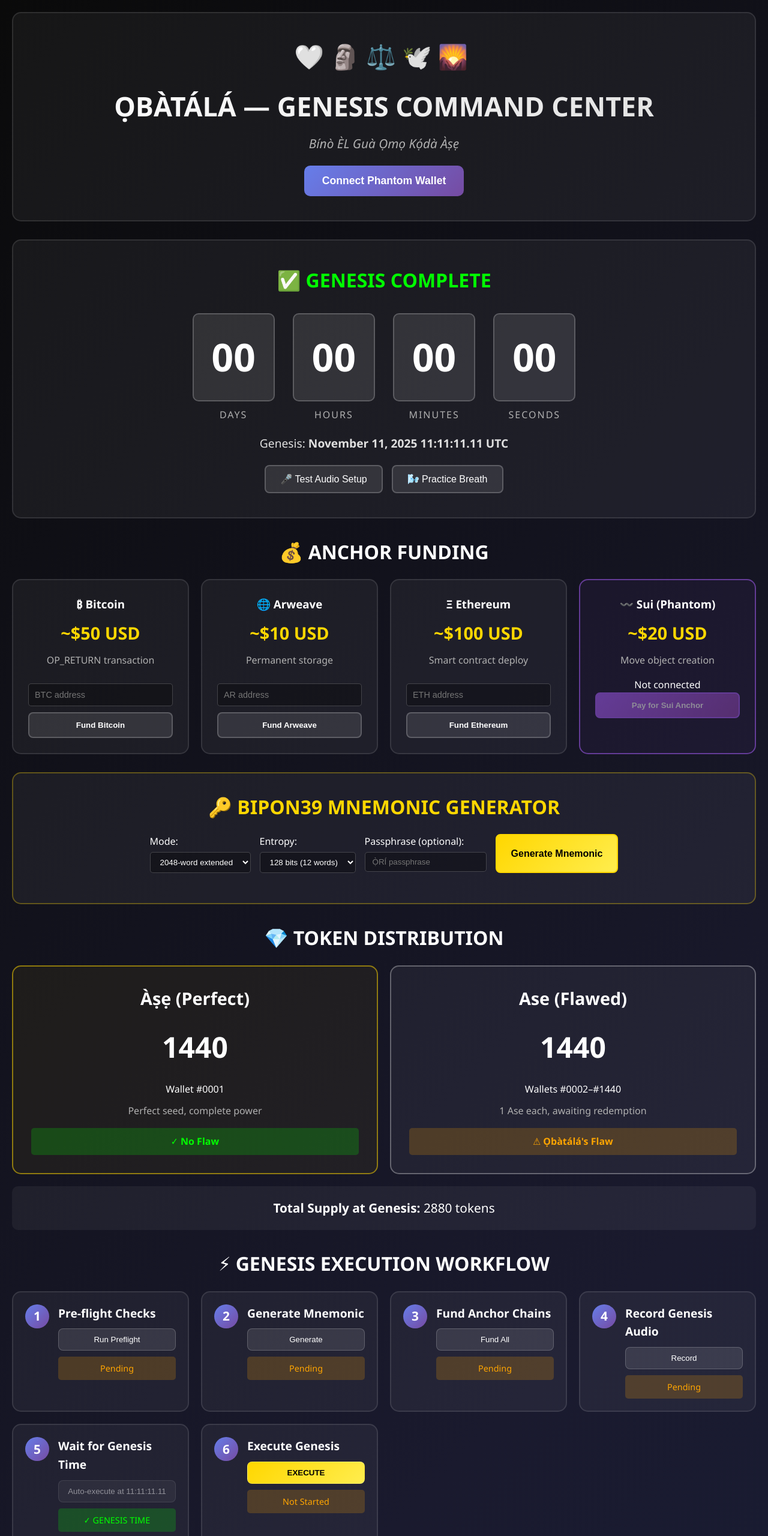
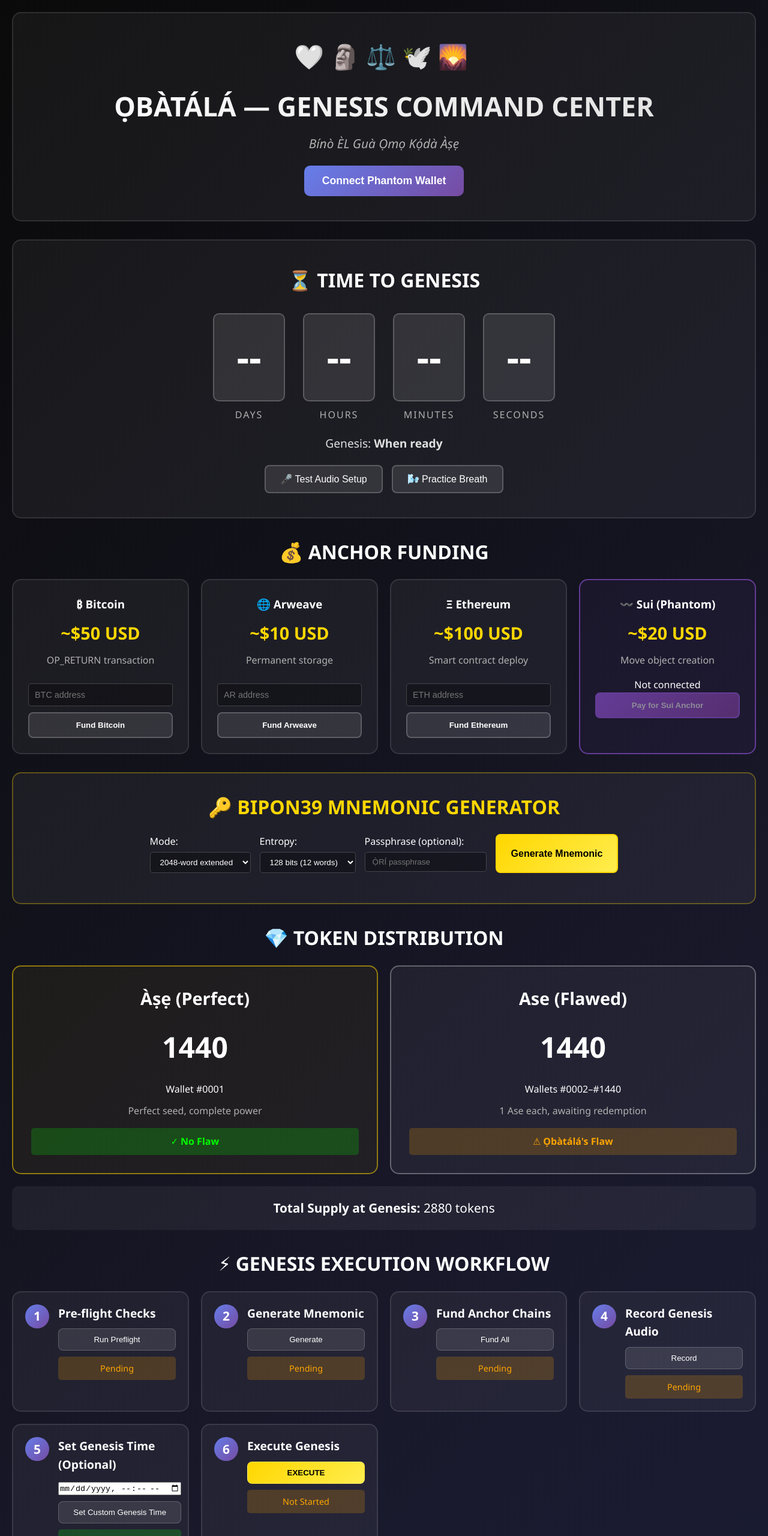
Before and after one commit to jbino85/Techgnosis, a plain HTML site: page dashboard/index.html in a window 1280 px wide. Shown: the top 2560 px of the page at 60% size. Drawn offline with Linux system fonts and the light colour scheme.

Commit message:
Update dashboard and veil systems

```diff
--- a/dashboard/app.js
+++ b/dashboard/app.js
@@ -1,7 +1,22 @@
 // Genesis Countdown Timer
-const GENESIS_TIME = new Date('2025-11-11T11:11:11.110Z').getTime();
+let GENESIS_TIME = null;
+
+function setGenesisTime(dateTime) {
+    GENESIS_TIME = new Date(dateTime).getTime();
+    document.getElementById('genesisTimeDisplay').textContent = new Date(dateTime).toUTCString();
+    addLog(`Genesis time set to: ${new Date(dateTime).toUTCString()}`, 'info');
+}
 
 function updateCountdown() {
+    if (!GENESIS_TIME) {
+        // No genesis time set yet
+        document.getElementById('days').textContent = '--';
+        document.getElementById('hours').textContent = '--';
+        document.getElementById('minutes').textContent = '--';
+        document.getElementById('seconds').textContent = '--';
+        return;
+    }
+
     const now = new Date().getTime();
     const distance = GENESIS_TIME - now;
 
@@ -30,7 +45,7 @@ function updateCountdown() {
     document.getElementById('seconds').textContent = String(seconds).padStart(2, '0');
 }
 
-// Update countdown every second
+// Update countdown every second only if genesis time is set
 updateCountdown();
 setInterval(updateCountdown, 1000);
 
@@ -786,4 +801,15 @@ document.querySelectorAll('.anchor-btn').forEach(btn => {
 
 // Add initial log
 addLog('🤍 Genesis Dashboard initialized - T-0147eaad', 'info');
-addLog('Genesis Time: November 11, 2025 11:11:11.11 UTC', 'info');
+addLog('Genesis Time: Set custom time in Step 5 or execute when ready', 'info');
+
+// Handle custom genesis time input
+document.getElementById('setGenesisTimeBtn')?.addEventListener('click', () => {
+    const timeInput = document.getElementById('genesisTimeInput').value;
+    if (timeInput) {
+        setGenesisTime(timeInput);
+        addLog('✅ Genesis time updated', 'info');
+    } else {
+        addLog('❌ Please select a genesis time', 'warning');
+    }
+});
--- a/dashboard/index.html
+++ b/dashboard/index.html
@@ -43,7 +43,7 @@
                     <span class="time-label">seconds</span>
                 </div>
             </div>
-            <p class="genesis-time">Genesis: <strong>November 11, 2025 11:11:11.11 UTC</strong></p>
+            <p class="genesis-time">Genesis: <strong id="genesisTimeDisplay">When ready</strong></p>
             <div class="genesis-controls">
                 <button id="testAudioBtn" class="action-btn">🎤 Test Audio Setup</button>
                 <button id="practiceBreathBtn" class="action-btn">🌬️ Practice Breath</button>
@@ -195,9 +195,10 @@
                 <div class="workflow-step" data-step="5">
                     <div class="step-number">5</div>
                     <div class="step-content">
-                        <h3>Wait for Genesis Time</h3>
-                        <button class="step-btn" disabled>Auto-execute at 11:11:11.11</button>
-                        <div class="step-status" id="waitStatus">Waiting</div>
+                        <h3>Set Genesis Time (Optional)</h3>
+                        <input type="datetime-local" id="genesisTimeInput" class="time-input" style="margin-bottom: 10px;">
+                        <button class="step-btn" id="setGenesisTimeBtn">Set Custom Genesis Time</button>
+                        <div class="step-status" id="waitStatus">Ready</div>
                     </div>
                 </div>
                 <div class="workflow-step" data-step="6">
```
Also changed, not shown: 4 other files.
